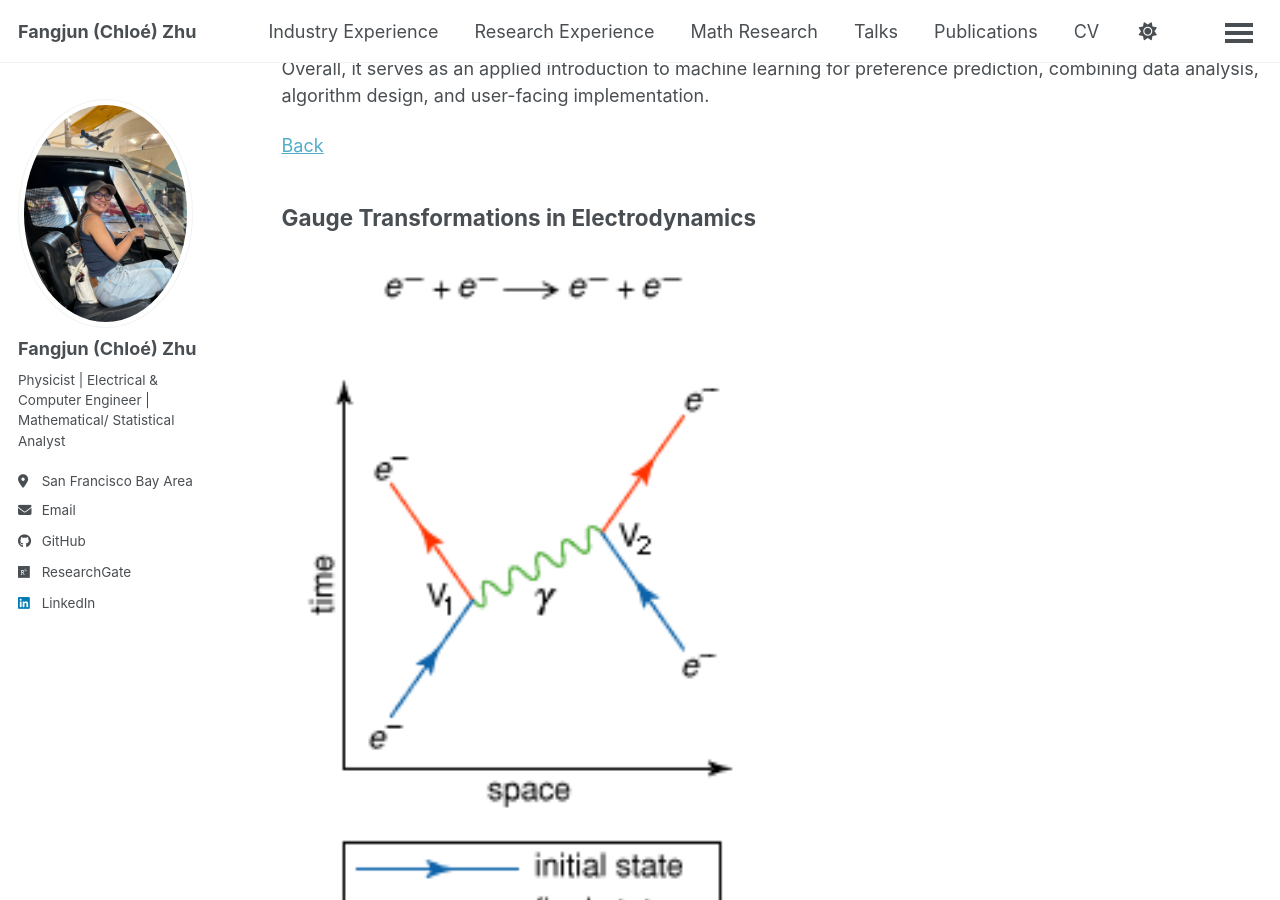
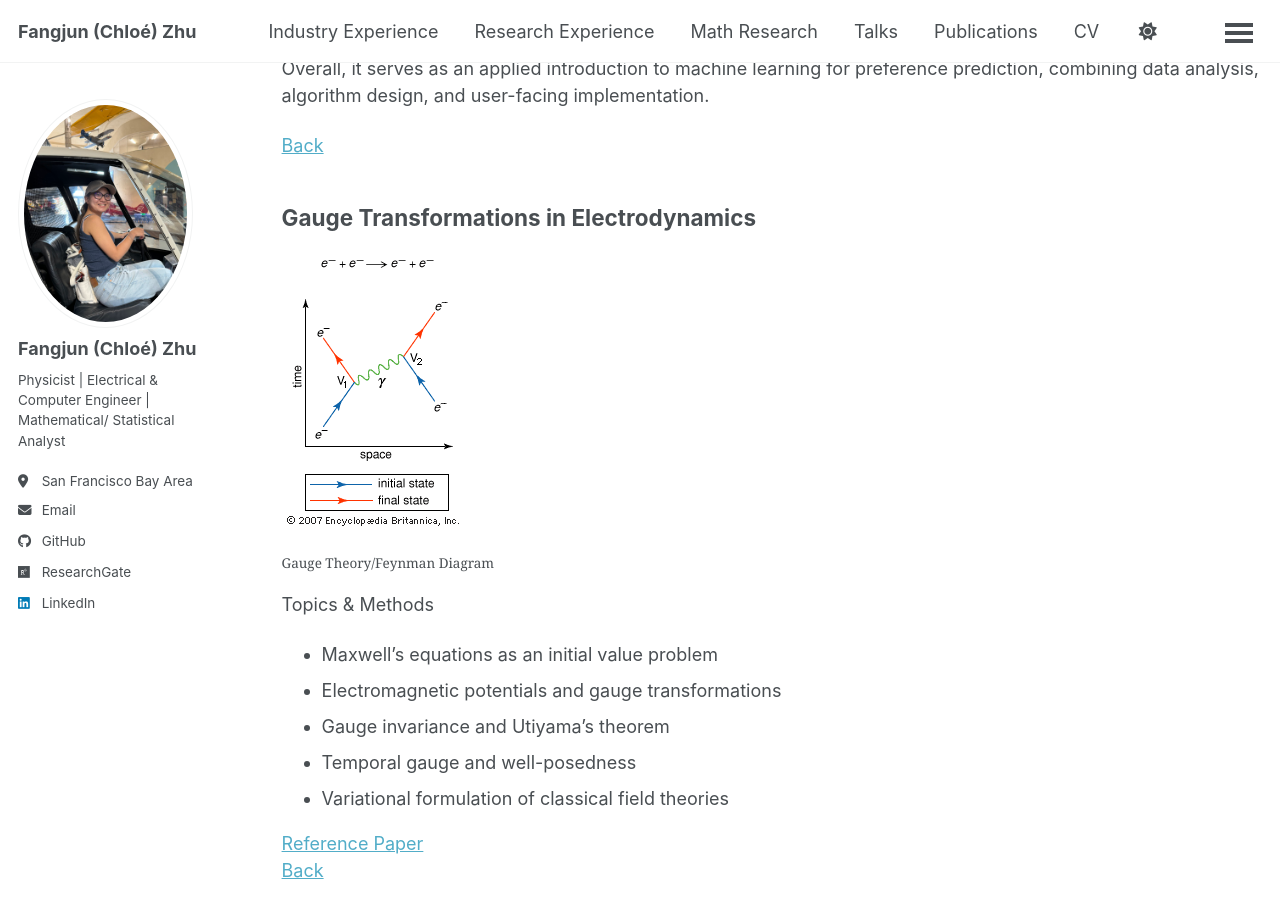
Before and after one commit to ChloeZhu1/ChloeZhu1.github.io, a Jekyll site: the page built from _pages/physics-and-engineering-research.md, in a window 1280 px wide and 900 px high, scrolled down 2152 px. Built offline with Jekyll 4.4.1, drawn with Linux system fonts in a browser that asks for light colours; a script bundle is joined from its source files by our own code; library files that are not in the unit come from our copies.

Commit message:
Update physics-and-engineering-research.md

```diff
--- a/_pages/physics-and-engineering-research.md
+++ b/_pages/physics-and-engineering-research.md
@@ -46,7 +46,7 @@ Overall, it serves as an applied introduction to machine learning for preference
 [Back](https://chloezhu1.github.io/research-experience/#mr)
 
 <h2 id="gta">Gauge Transformations in Electrodynamics</h2>
-<img src="/images/diagram-Feynman-quantum-electrodynamics-electrons-vertices-interaction.jpg" alt="drawing" width="500"/>
+<img src="/images/diagram-Feynman-quantum-electrodynamics-electrons-vertices-interaction.jpg" alt="drawing"/>
 <figcaption>Gauge Theory/Feynman Diagram</figcaption>
 
 Topics & Methods
```
